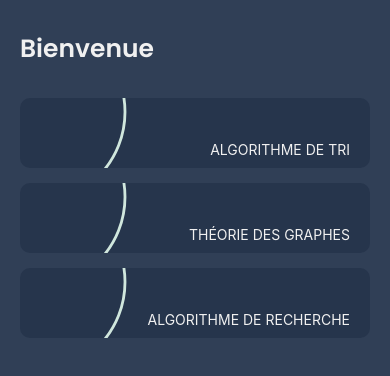
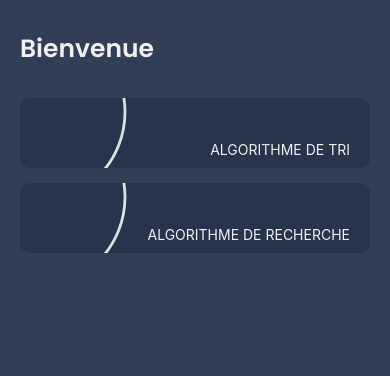
Before and after one commit to Zahjen/algorithm, a React Native app in the folder algorithm-app/: screen /Home in a window 390 px wide. Shown: the top 376 px of the page. Built offline with nearby package versions, Linux system fonts and the light colour scheme.

Commit message:
Set up de la naviguation entre les pages

```diff
--- a/algorithm-app/App.tsx
+++ b/algorithm-app/App.tsx
@@ -1,8 +1,7 @@
 import React from 'react';
-import { SafeAreaView } from 'react-native';
-import HomeScreen from './src/page/home/home-screen';
-import { color } from './src/variable/color';
 import { useFonts } from 'expo-font';
+import { NavigationContainer } from '@react-navigation/native';
+import { HomeRouteNavigator } from './src/navigation/home-route-navigaor';
 
 export default function App() {
     // Charger les polices souhaitées à utiliser à travers l'application.
@@ -17,8 +16,8 @@ export default function App() {
     if (!loaded) return null;
 
     return (
-        <SafeAreaView style = {{ backgroundColor: color.bgColor, flex: 1 }}>
-            <HomeScreen/>
-        </SafeAreaView>
+        <NavigationContainer>
+            <HomeRouteNavigator/>
+        </NavigationContainer>
     );
 }
--- a/algorithm-app/src/component/card.tsx
+++ b/algorithm-app/src/component/card.tsx
@@ -1,11 +1,8 @@
 import React from "react";
-import { View, Text } from "react-native";
+import { View, Pressable } from "react-native";
 import { color } from "../variable/color";
 import Svg, { Circle } from 'react-native-svg';
-import Spacer from "./spacer";
 import { CardProps } from "../interface/props";
-import { text } from "../style/global";
-import { spacer } from "../variable/spacer";
 import { card } from "../style/card";
 import MyText from "./text";
 
@@ -15,7 +12,7 @@ import MyText from "./text";
  * ---
  *
  * `CardProps` : Interface composée de :
- * * `item?` *(string)* : Le titre associé à une carte.
+ * * `item?` *(any)* : Le titre associé à une carte.
  * * `cardColor?` *(string)* : La couleur de fond d'une carte.
  * * `arcColor?` *(string)* : La couleur de l'arc de cercle associé à une carte.
  *
@@ -26,8 +23,9 @@ import MyText from "./text";
  */
 const Card: React.FC<CardProps> = (props: CardProps): JSX.Element => {
     return (
-        <View>
-            <View style = { card(props.cardColor).container }>
+        <Pressable
+            onPress = { props.onPress }
+            style = { card(props.cardColor).container }>
             <View style = { card(props.cardColor).circleView }>
                 <Svg height="100%" width="100%" viewBox="0 0 100 100">
                     <Circle
@@ -43,14 +41,11 @@ const Card: React.FC<CardProps> = (props: CardProps): JSX.Element => {
 
             <View style = { card(props.cardColor).textView }>
                 <MyText
-                        text = { props.item?.toUpperCase() }
+                    text = { props.item?.label.toUpperCase() }
                     textAlign = "right"
                 />
             </View>
-            </View>
-
-            <Spacer height = { spacer.spaceBtwCard }/>
-        </View>
+        </Pressable>
     );
 }
 
--- /dev/null
+++ b/algorithm-app/src/navigation/home-route-navigaor.tsx
@@ -0,0 +1,46 @@
+import { createNativeStackNavigator } from "@react-navigation/native-stack"
+import CourseListScreen from "../page/screen/course-list-screen";
+import CourseItem from "../page/screen/couse-item";
+import HomeScreen from "../page/screen/home-screen";
+
+export type HomeRouteNavigatorParams = {
+    Home: undefined,
+    CourseListScreen: {
+        key: string,
+        title: string
+    },
+    CourseItem: undefined
+}
+
+const HomeStack = createNativeStackNavigator<HomeRouteNavigatorParams>();
+
+export const HomeRouteNavigator = () => {
+    return (
+        <HomeStack.Navigator>
+            <HomeStack.Group>
+                <HomeStack.Screen
+                    name = "Home"
+                    component = {HomeScreen}
+                    options = {{
+                        headerShown: false
+                    }}/>
+
+                <HomeStack.Screen
+                    name = "CourseListScreen"
+                    component = {CourseListScreen}
+                    options = {{
+                        animation: "slide_from_right",
+                        headerShown: false
+                    }}/>
+
+                <HomeStack.Screen
+                    name = "CourseItem"
+                    component = { CourseItem }
+                    options = {{
+                        animation: "slide_from_right",
+                        headerShown: false
+                    }}/>
+            </HomeStack.Group>
+        </HomeStack.Navigator>
+    )
+}
--- a/algorithm-app/src/page/home/home-screen.tsx
+++ /dev/null
@@ -1,31 +0,0 @@
-import React from "react";
-import { FlatList, View } from "react-native";
-import Card from "../../component/card";
-import Title from "../../component/title";
-import { homeCard } from "../../ressource/card/home-card";
-import { pageView } from "../../style/view";
-import { widthHeight } from "../../style/global";
-
-/**
- * Composant relatif à la page d'acceuil
- *
- * @returns Page d'acceuil `HomeScreen`
- */
-const HomeScreen = (): JSX.Element => {
-    return (
-        <View style = { pageView() }>
-            <Title title = 'Bienvenue'/>
-
-            <FlatList
-                data = { homeCard }
-                renderItem = { ({ item }: any) => {
-                    return <Card item = { item.label }/>
-                } }
-                keyExtractor = { homeCard => homeCard.key }
-                style = { widthHeight('100%') }
-            />
-        </View>
-    );
-}
-
-export default HomeScreen;
--- /dev/null
+++ b/algorithm-app/src/page/screen/course-list-screen.tsx
@@ -0,0 +1,52 @@
+import { RouteProp, useNavigation, useRoute } from "@react-navigation/native";
+import React from "react";
+import { SafeAreaView, View, Text, FlatList } from "react-native";
+import Title from "../../component/title";
+import { HomeRouteNavigatorParams } from "../../navigation/home-route-navigaor";
+import { CourseCard } from "../../ressource/card/courses-card";
+import { pageView } from "../../style/view";
+import { color } from "../../variable/color";
+import { widthHeight } from "../../style/global";
+import Spacer from "../../component/spacer";
+import { spacer } from "../../variable/spacer";
+import Card from "../../component/card";
+import { NativeStackNavigationProp } from "@react-navigation/native-stack";
+
+/**
+ * Composant relatif à la page d'acceuil
+ *
+ * @returns Page d'acceuil `CourseListScreen`
+ */
+const CourseListScreen = (): JSX.Element => {
+
+    const navigation = useNavigation<NativeStackNavigationProp<HomeRouteNavigatorParams>>();
+    const route = useRoute<RouteProp<HomeRouteNavigatorParams>>();
+
+    return (
+        <SafeAreaView style = {{ backgroundColor: color.bgColor, flex: 1 }}>
+            <View style = { pageView() }>
+                <Title title = { route.params!.title } />
+
+                <FlatList
+                    data = { CourseCard[route.params!.key] }
+                    renderItem = { ({ item }: any) => {
+                        return (
+                            <Card
+                                item = { item }
+                                onPress = {() => {
+                                    navigation.navigate('CourseItem')
+                                }}
+                                arcColor = { color.tertiary }
+                            />
+                        )
+                    } }
+                    keyExtractor = { homeCard => homeCard.key }
+                    style = { widthHeight('100%') }
+                    ItemSeparatorComponent = { () => {return <Spacer height = { spacer.spaceBtwCard }/>} }
+                />
+            </View>
+        </SafeAreaView>
+    );
+}
+
+export default CourseListScreen;
--- /dev/null
+++ b/algorithm-app/src/page/screen/couse-item.tsx
@@ -0,0 +1,23 @@
+import React from "react";
+import { SafeAreaView, View } from "react-native";
+import Title from "../../component/title";
+import { color } from "../../variable/color";
+import { pageView } from "../../style/view";
+
+/**
+ * Composant relatif à un cours
+ *
+ * @returns Page d'acceuil `CourseItem`
+ */
+const CourseItem = (): JSX.Element => {
+
+    return (
+        <SafeAreaView style = {{ backgroundColor: color.bgColor, flex: 1 }}>
+            <View style = { pageView() }>
+                <Title title = "Hello" />
+            </View>
+        </SafeAreaView>
+    );
+}
+
+export default CourseItem;
--- /dev/null
+++ b/algorithm-app/src/page/screen/home-screen.tsx
@@ -0,0 +1,54 @@
+import React from "react";
+import { FlatList, View, SafeAreaView } from "react-native";
+import Card from "../../component/card";
+import Title from "../../component/title";
+import { homeCard } from "../../ressource/card/home-card";
+import { pageView } from "../../style/view";
+import { widthHeight } from "../../style/global";
+import Spacer from "../../component/spacer";
+import { spacer } from "../../variable/spacer";
+import { color } from "../../variable/color";
+import { useNavigation } from "@react-navigation/native";
+import { NativeStackNavigationProp } from "@react-navigation/native-stack";
+import { HomeRouteNavigatorParams } from "../../navigation/home-route-navigaor";
+
+/**
+ * Composant relatif à la page d'acceuil
+ *
+ * @returns Page d'acceuil `HomeScreen`
+ */
+const HomeScreen = (): JSX.Element => {
+    const navigation = useNavigation<NativeStackNavigationProp<HomeRouteNavigatorParams>>();
+
+    return (
+        <SafeAreaView style = {{ backgroundColor: color.bgColor, flex: 1 }}>
+            <View style = { pageView() }>
+                <Title title = 'Bienvenue'/>
+
+                <FlatList
+                    data = { homeCard }
+                    renderItem = { ({ item }: any) => {
+                        return (
+                            <Card
+                                item = { item }
+                                onPress = {() => {
+                                    navigation.navigate('CourseListScreen', {
+                                        key: item.key,
+                                        title: item.label,
+                                    })
+                                }} />
+                        )
+                    } }
+                    keyExtractor = { homeCard => homeCard.key }
+                    style = { widthHeight('100%') }
+                    ItemSeparatorComponent = { () => {
+                        return <Spacer height = { spacer.spaceBtwCard }/>
+                    } }
+                />
+            </View>
+        </SafeAreaView>
+
+    );
+}
+
+export default HomeScreen;
--- /dev/null
+++ b/algorithm-app/src/ressource/card/courses-card.ts
@@ -0,0 +1,30 @@
+export type CourseCardType = {
+    key: string,
+    label: string
+}
+
+export const CourseCard: any = {
+
+    sort: [
+        {
+            key: 'insertion',
+            label: 'Tri par insertion',
+        },
+        {
+            key: 'bubble',
+            label: 'Tri à bulles',
+        },
+        {
+            key: 'merge',
+            label: 'Tri fusion',
+        },
+    ] as CourseCardType[],
+
+    search: [
+        {
+            key: 'binary-search',
+            label: 'Recherche dichotomique',
+        },
+    ] as CourseCardType[]
+
+}
--- a/algorithm-app/src/ressource/card/home-card.ts
+++ b/algorithm-app/src/ressource/card/home-card.ts
@@ -5,8 +5,13 @@ export type homeCardType = {
 
 export const homeCard: homeCardType[] = [
 
-    { key: 'sort', label: 'Algorithme de tri' },
-    { key: 'graph', label: 'Théorie des graphes' },
-    { key: 'search', label: 'Algorithme de recherche' }
+    {
+        key: 'sort',
+        label: 'Algorithme de tri',
+    },
+    {
+        key: 'search',
+        label: 'Algorithme de recherche',
+    },
 
 ]
```
Also changed, not shown: algorithm-app/package.json (+6 -2 lines), algorithm-app/src/interface/props.ts (+8 -3 lines), 1 other file (tests, documents, lock files or other folders). Lines whose indentation alone changed are shown as unchanged.
